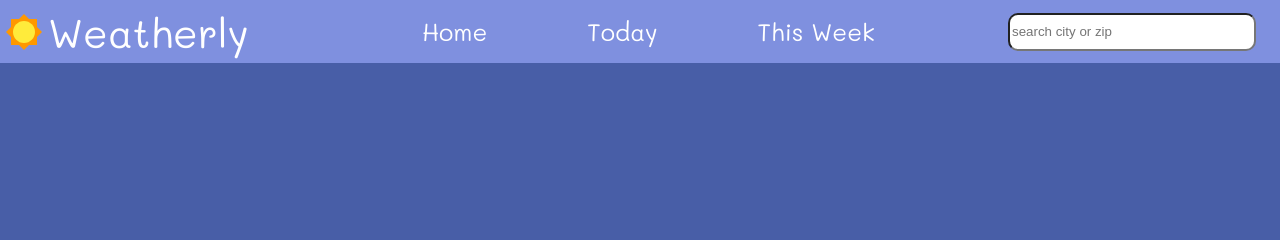
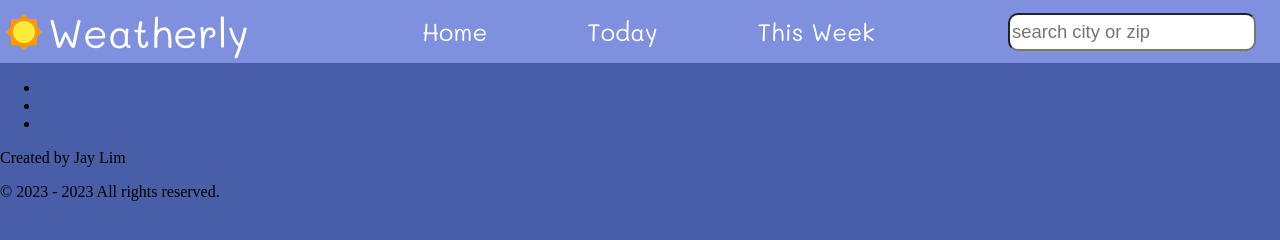
Before and after one commit to blujay0/Weatherly, a plain HTML site: page index.html in a window 1280 px wide. Drawn offline with Linux system fonts and the light colour scheme.

Commit message:
create footer and add date functionality for it

```diff
--- a/app.js
+++ b/app.js
@@ -1,3 +1,7 @@
 document.addEventListener('DOMContentLoaded', () => {
 
+  const currentYear = new Date().getFullYear();
+
+  document.getElementById("currentYear").innerHTML = currentYear;
+
 });
--- a/css/style.css
+++ b/css/style.css
@@ -53,4 +53,5 @@ body {
   margin-right: 1.5rem;
   width: 15rem;
   height: 2rem;
+  font-size: 1.15rem;
 }
--- a/index.html
+++ b/index.html
@@ -19,6 +19,16 @@
       <input type="text" placeholder="search city or zip">
     </nav>
   </header>
+
+  <footer>
+    <ul class="social-icons-container">
+      <li></li>
+      <li></li>
+      <li></li>
+    </ul>
+    <p>Created by Jay Lim</p>
+    <p>&copy; 2023 - <span id="currentYear"></span> All rights reserved.</p>
+  </footer>
   <script src="app.js"></script>
 </body>
 </html>
```
